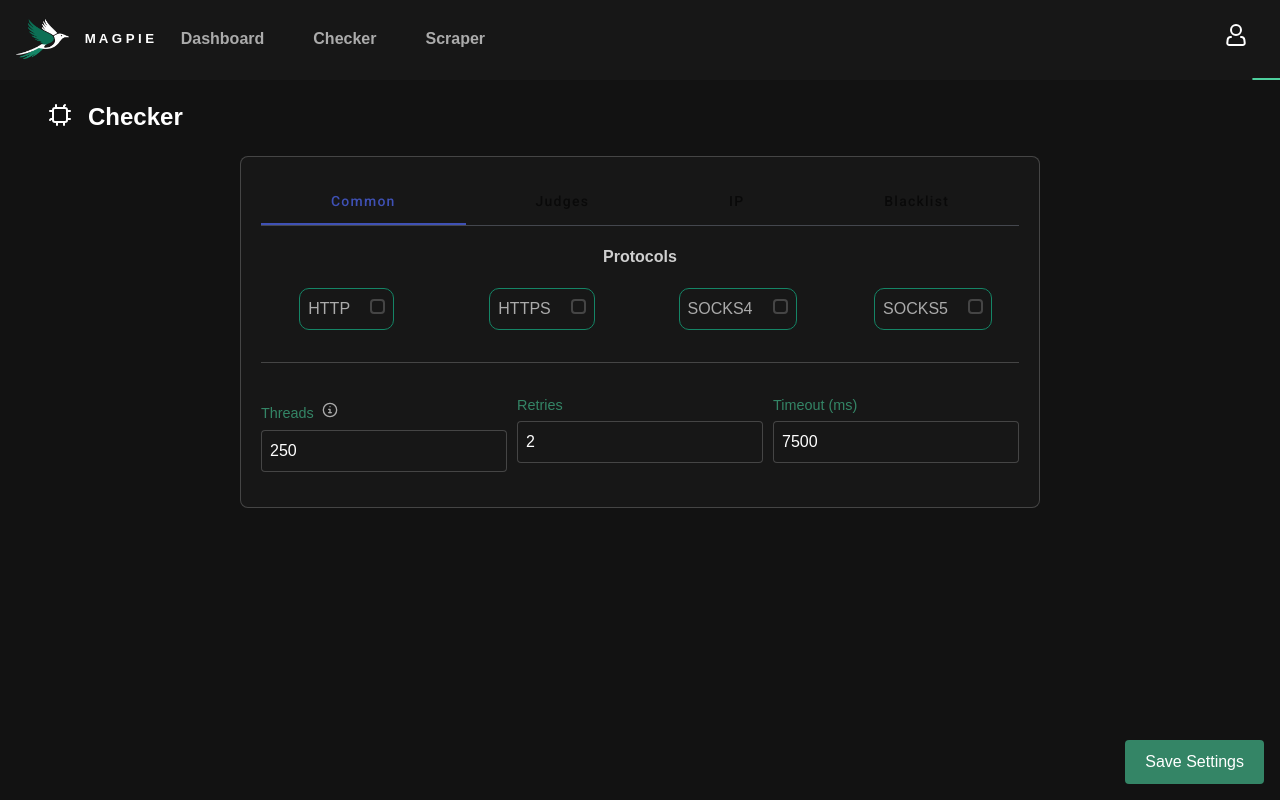
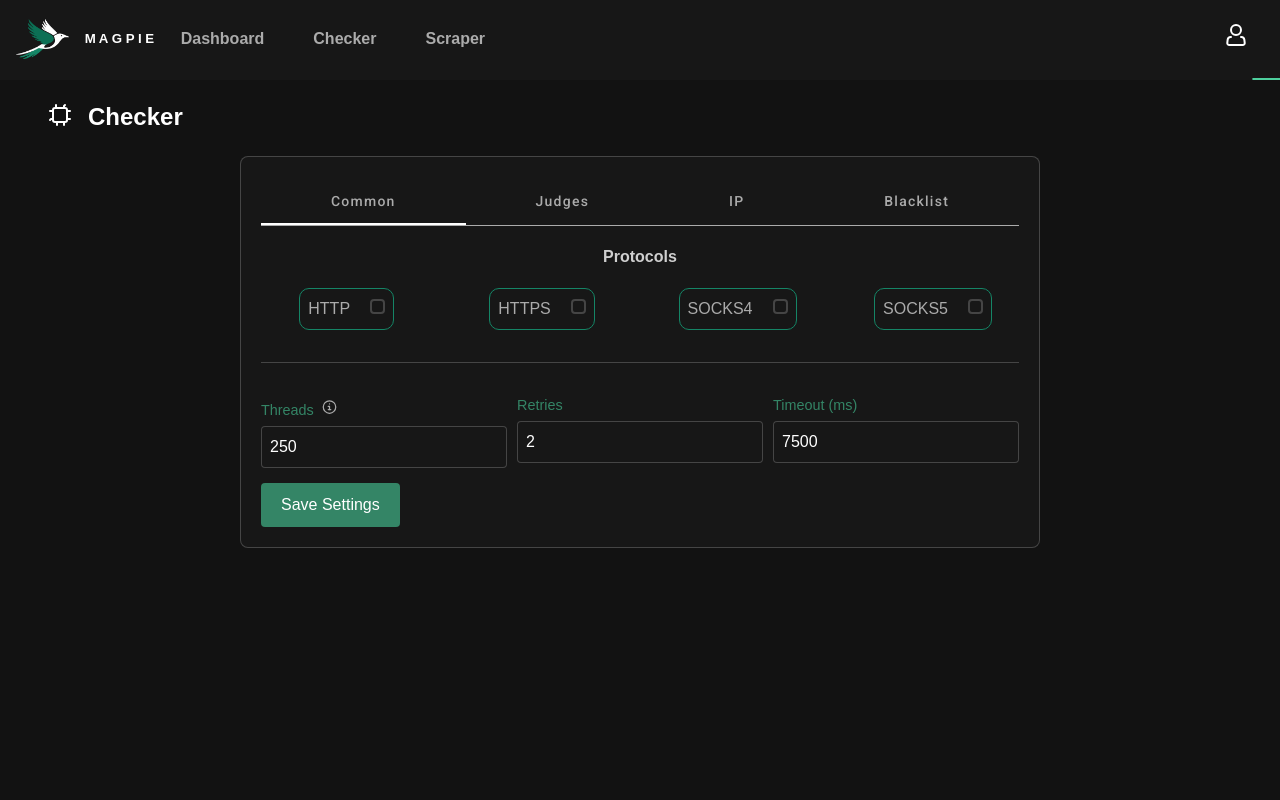
Before and after one commit to Magpie-Tools/magpie-frontend, an Angular app: page /checker in a window 1280 px wide. Shown: the top 800 px of the page. Built offline with nearby package versions, Linux system fonts and the light colour scheme.

Commit message:
+ add a few things

```diff
--- a/src/app/checker/checker.component.scss
+++ b/src/app/checker/checker.component.scss
@@ -127,8 +127,16 @@ mat-divider {
   border-color: rgb(255,255,255,0.2);
 }
 
-button {
+#saveButton {
   position: fixed;
   bottom: 1rem;
   right: 1rem;
 }
+
+mat-tab {
+  color: white;
+}
+
+.mat-tab-label {
+  color: white;
+}
--- a/src/app/scraper/scraper.component.html
+++ b/src/app/scraper/scraper.component.html
@@ -3,4 +3,43 @@
   <div>Scraper</div>
 </h2>
 
-<app-loading> </app-loading>
+<form [formGroup]="scraperForm" (ngSubmit)="onSubmit()">
+  <mat-tab-group>
+    <!-- Sources Tab -->
+    <mat-tab label="Sources">
+      <div formArrayName="sources">
+        <label>Sources</label>
+        <div *ngFor="let source of sources.controls; let i = index" [formGroupName]="i">
+          <div class="form-row">
+            <div class="form-group">
+              <label for="source-url-{{ i }}">URL</label>
+              <input id="source-url-{{ i }}" formControlName="url" type="text" />
+            </div>
+            <div class="form-group">
+              <label for="source-delimiter-{{ i }}">Proxy Delimiter</label>
+              <input id="source-delimiter-{{ i }}" formControlName="delimiter" type="text" />
+            </div>
+          </div>
+        </div>
+        <button type="button" (click)="addSource()">Add Source</button>
+      </div>
+    </mat-tab>
+
+    <!-- Settings Tab -->
+    <mat-tab label="Settings">
+      <div class="form-row">
+        <div class="form-group">
+          <label for="scrapeInterval">Scrape Interval (minutes)</label>
+          <input id="scrapeInterval" formControlName="scrapeInterval" type="number" />
+        </div>
+        <div class="form-group">
+          <label for="scrapeThreads">Threads</label>
+          <input id="scrapeThreads" formControlName="scrapeThreads" type="number" />
+        </div>
+      </div>
+    </mat-tab>
+
+  </mat-tab-group>
+
+  <button type="submit">Save Settings</button>
+</form>
--- a/src/app/scraper/scraper.component.scss
+++ b/src/app/scraper/scraper.component.scss
@@ -0,0 +1,55 @@
+body {
+  background-color: #171717;
+  color: rgb(171, 171, 171);
+}
+
+form {
+  max-width: 800px;
+  margin: 20px auto;
+  padding: 20px;
+  border: 1px solid rgba(255, 255, 255, 0.2);
+  border-radius: 8px;
+  background-color: #171717;
+
+  .form-row {
+    display: flex;
+    gap: 10px;
+    margin-bottom: 15px;
+
+    .form-group {
+      flex: 1;
+      min-width: 200px;
+
+      label {
+        display: block;
+        font-size: 0.9rem;
+        margin-bottom: 5px;
+        color: #348566;
+      }
+
+      input,
+      select,
+      textarea {
+        width: 100%;
+        padding: 8px;
+        border: 1px solid rgba(255, 255, 255, 0.2);
+        border-radius: 4px;
+        background-color: #171717;
+        color: #ffffff;
+      }
+    }
+  }
+
+  button {
+    padding: 10px 20px;
+    background-color: #348566;
+    color: #ffffff;
+    border: none;
+    border-radius: 4px;
+    cursor: pointer;
+
+    &:hover {
+      background-color: lighten(#348566, 10%);
+    }
+  }
+}
--- a/src/app/scraper/scraper.component.ts
+++ b/src/app/scraper/scraper.component.ts
@@ -2,6 +2,9 @@ import { Component } from '@angular/core';
 import {MatIcon} from "@angular/material/icon";
 import {LoadingComponent} from '../loading/loading.component';
 import {TooltipComponent} from '../tooltip/tooltip.component';
+import {MatTab, MatTabGroup} from '@angular/material/tabs';
+import {NgForOf} from '@angular/common';
+import {FormArray, FormBuilder, FormControl, FormGroup, ReactiveFormsModule} from '@angular/forms';
 
 @Component({
   selector: 'app-scraper',
@@ -9,11 +12,41 @@ import {TooltipComponent} from '../tooltip/tooltip.component';
   imports: [
     MatIcon,
     LoadingComponent,
-    TooltipComponent
+    TooltipComponent,
+    MatTab,
+    NgForOf,
+    MatTabGroup,
+    ReactiveFormsModule
   ],
   templateUrl: './scraper.component.html',
   styleUrl: './scraper.component.scss'
 })
 export class ScraperComponent {
+  scraperForm: FormGroup;
 
+  constructor(private fb: FormBuilder) {
+    this.scraperForm = this.fb.group({
+      sources: this.fb.array([]),
+      scrapeInterval: new FormControl(10),
+      maxProxies: new FormControl(100),
+      scrapeThreads: new FormControl(5),
+      log: new FormControl('')
+    });
+  }
+
+  get sources(): FormArray {
+    return this.scraperForm.get('sources') as FormArray;
+  }
+
+  addSource() {
+    this.sources.push(this.fb.group({
+      url: [''],
+      delimiter: ['']
+    }));
+  }
+
+  onSubmit() {
+    console.log(this.scraperForm.value);
+    // Save settings or trigger scraper logic here
+  }
 }
--- a/src/app/tooltip/tooltip.component.scss
+++ b/src/app/tooltip/tooltip.component.scss
@@ -1,20 +1,13 @@
-$iconwidth: 16px;
+$iconWidth: 15px;
 
 .mat-icon {
   color: rgb(171, 171, 171);
-  font-size: 16px;
-  width: $iconwidth;
-  display: inline-block;
-  vertical-align: bottom;
-  height: 5px;
+  font-size: $iconWidth;
+  width: $iconWidth;
+  margin-left: 0.5rem;
+  height: 20px !important;
 }
 
 :host {
-  display: inline-block;
-  width: $iconwidth;
+  width: $iconWidth;
 }
-
-.mat-icon {
-  margin-left: 0.5rem;
-  padding: 0;
-}
--- a/src/styles.scss
+++ b/src/styles.scss
@@ -1,3 +1,5 @@
+$logo-color: #348566;
+
 @use '@angular/material' as mat;
 
 $frontend-theme: mat.define-theme((
@@ -69,3 +71,17 @@ mat-tab-body .mat-mdc-tab-body-content {
 .cdk-overlay-container {
   z-index: 1000 !important;
 }
+
+:root {
+  @include mat.tabs-overrides((
+    divider-color: rgb(171, 171, 171),
+  ));
+}
+
+.mat-mdc-tab .mdc-tab__text-label {
+  color: rgb(171, 171, 171) !important;
+}
+
+.mat-mdc-tab-group, .mat-mdc-tab-nav-bar {
+  --mdc-tab-indicator-active-indicator-color: $logo-color !important;
+}
```
